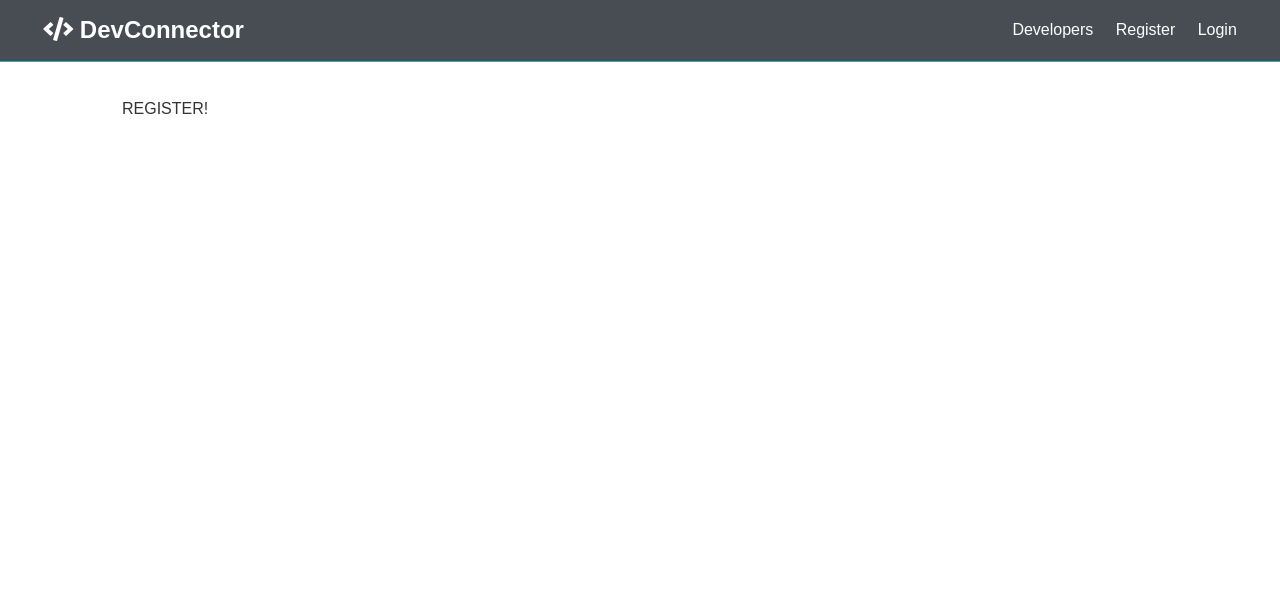
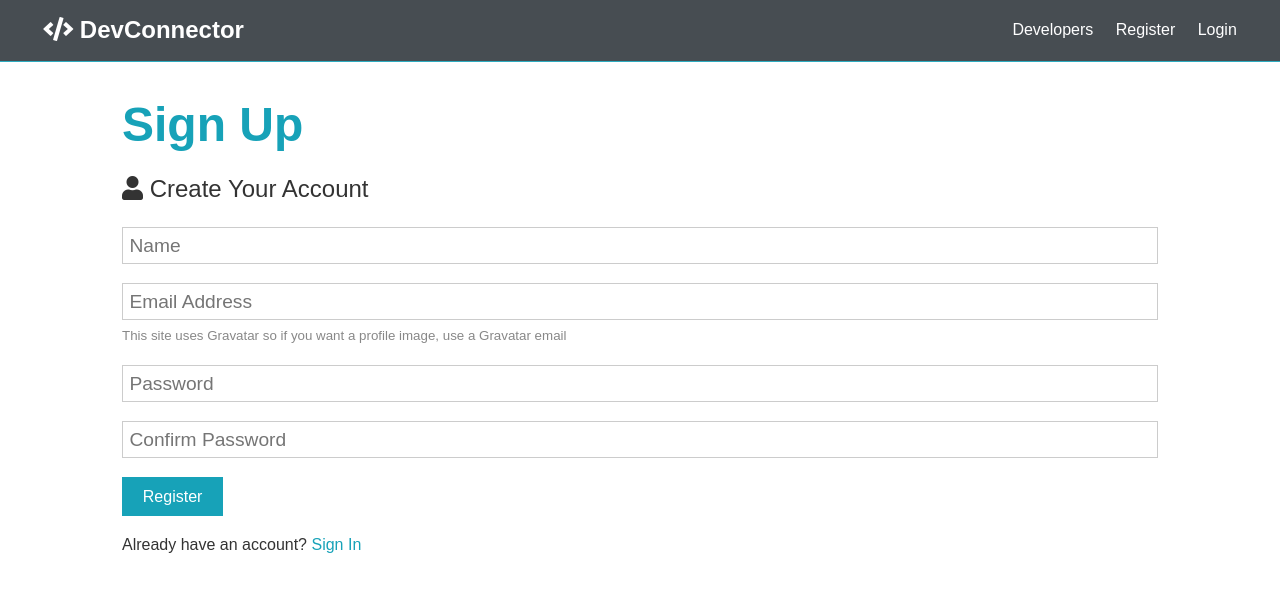
Before and after one commit to CarloMeloni/devConnectorClient, a React (Create React App) app: page /register in a window 1280 px wide. Shown: the top 592 px of the page. Built offline with nearby package versions, Linux system fonts and the light colour scheme; the HTML template or start-up script is replaced by a standard one.

Commit message:
Register form and usestate HOOKs

```diff
--- a/src/components/auth/Register.js
+++ b/src/components/auth/Register.js
@@ -1,10 +1,68 @@
-import React from 'react'
+import React, { Fragment, useState } from 'react';
 
 const Register = () => {
+    const [formData, setFormData] = useState({
+        name: '',
+        email: '',
+        password: '',
+        password2: ''
+    });
+
+    const { name, email, password, password2 } = formData;
+
+    const onChange = e => setFormData({
+        ...formData,
+        [e.target.name]: e.target.value
+    });
+
+    const onSubmit = e => {
+        e.preventDefault();
+        if(password !== password2) {
+            console.log('Cosa gazzu sei fendi?')
+        } else {
+            console.log(formData);
+        }
+    }
+
     return (
-        <div>
-            REGISTER!
-        </div>
+        <Fragment>
+            <h1 className="large text-primary">Sign Up</h1>
+            <p className="lead"><i className="fas fa-user"></i> Create Your Account</p>
+            <form className="form" onSubmit={e => onSubmit(e)}>
+                <div className="form-group">
+                <input type="text" placeholder="Name" name="name" value={name} onChange={e => onChange(e)} required />
+                </div>
+                <div className="form-group">
+                <input type="email" placeholder="Email Address" name="email" value={email} onChange={e => onChange(e)} required />
+                <small className="form-text"
+                    >This site uses Gravatar so if you want a profile image, use a
+                    Gravatar email</small
+                >
+                </div>
+                <div className="form-group">
+                <input
+                    type="password"
+                    placeholder="Password"
+                    name="password"
+                    value={password} onChange={e => onChange(e)}
+                    minLength="6"
+                />
+                </div>
+                <div className="form-group">
+                <input
+                    type="password"
+                    placeholder="Confirm Password"
+                    name="password2"
+                    value={password2} onChange={e => onChange(e)}
+                    minLength="6"
+                />
+                </div>
+                <input type="submit" className="btn btn-primary" value="Register" />
+            </form>
+            <p className="my-1">
+                Already have an account? <a href="login.html">Sign In</a>
+            </p>
+        </Fragment>
     )
 }
 
--- a/src/components/layout/Landing.js
+++ b/src/components/layout/Landing.js
@@ -12,8 +12,8 @@
             other developers
           </p>
           <div className="buttons">
-            <Link to="register" className="btn btn-primary">Sign Up</Link>
-            <Link to="login" className="btn btn-light">Login</Link>
+            <Link to="/register" className="btn btn-primary">Sign Up</Link>
+            <Link to="/login" className="btn btn-light">Login</Link>
           </div>
         </div>
       </div>
--- a/src/components/layout/Navbar.js
+++ b/src/components/layout/Navbar.js
@@ -9,8 +9,8 @@
             </h1>
             <ul>
                 <li><Link to="!#">Developers</Link></li>
-                <li><Link to="register">Register</Link></li>
-                <li><Link to="login">Login</Link></li>
+                <li><Link to="/register">Register</Link></li>
+                <li><Link to="/login">Login</Link></li>
             </ul>
         </nav>
     )
```
